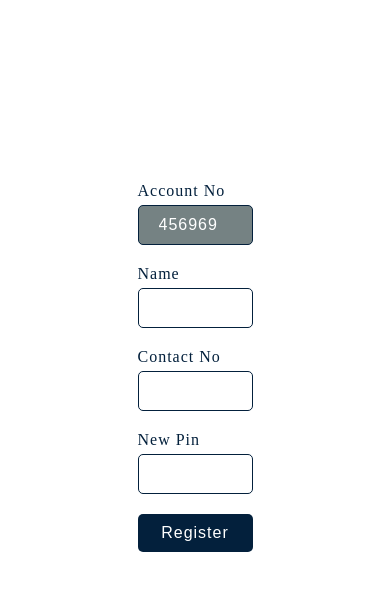
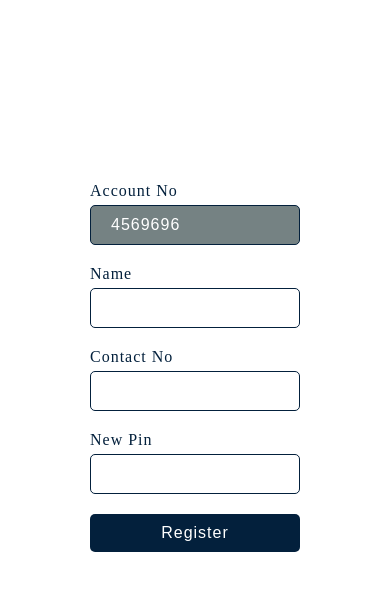
Before and after one commit to USAMA-AS/atm, a plain HTML site: page register.html in a window 390 px wide. Shown: the part 80-670 px from the top of the page. Drawn offline with Linux system fonts and the light colour scheme.

Commit message:
Add files via upload

```diff
--- a/style.css
+++ b/style.css
@@ -341,4 +341,10 @@
     .mainhead h1{
     font-size: revert;
     }
+    .registercontainer .contentBx .formBx {
+      width: 100%;
+      padding: 40px;
+      margin: 50px;
+      background: rgb(255 255 255 / 1);
+  }
 }
```
